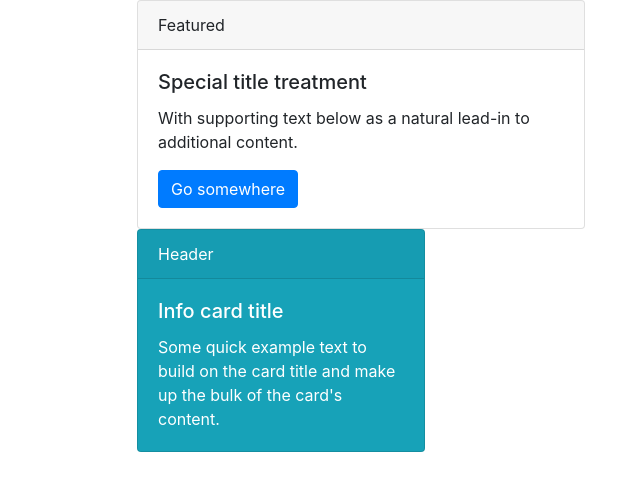
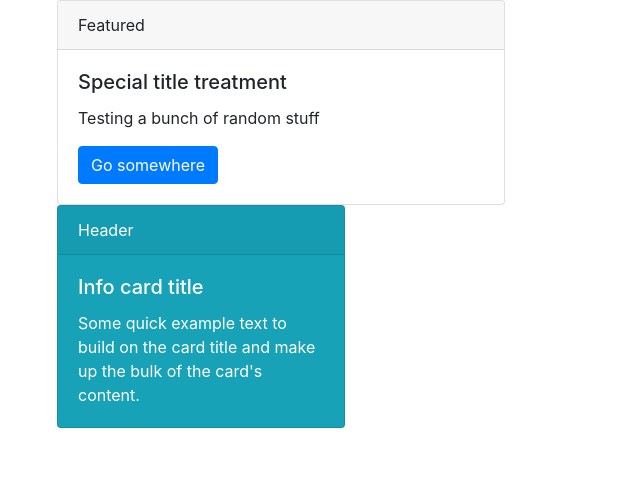
Before and after one commit to jmcall10/website, a plain HTML site: page dataentry.html in a window 1280 px wide. Shown: the whole page, without its empty margins (38-678 px from the left). Drawn offline with nearby package versions, Linux system fonts and the light colour scheme.

Commit message:
testing card containers

```diff
--- a/dataentry.html
+++ b/dataentry.html
@@ -7,14 +7,14 @@
 	</head>
 	<body>
 
-			<div class = "container" style="max-width:60rem;">
+			<div class = "container" style="max-width:70rem;">
 		<div class="card" style="max-width:28rem;">
-  <div class="card-header" style="max-width: 28rem;">
+  <div class="card-header">
     Featured
   </div>
   <div class="card-body">
     <h5 class="card-title">Special title treatment</h5>
-    <p class="card-text">With supporting text below as a natural lead-in to additional content.</p>
+    <p class="card-text">Testing a bunch of random stuff</p>
     <a href="#" class="btn btn-primary">Go somewhere</a>
   </div>
 </div>
```
